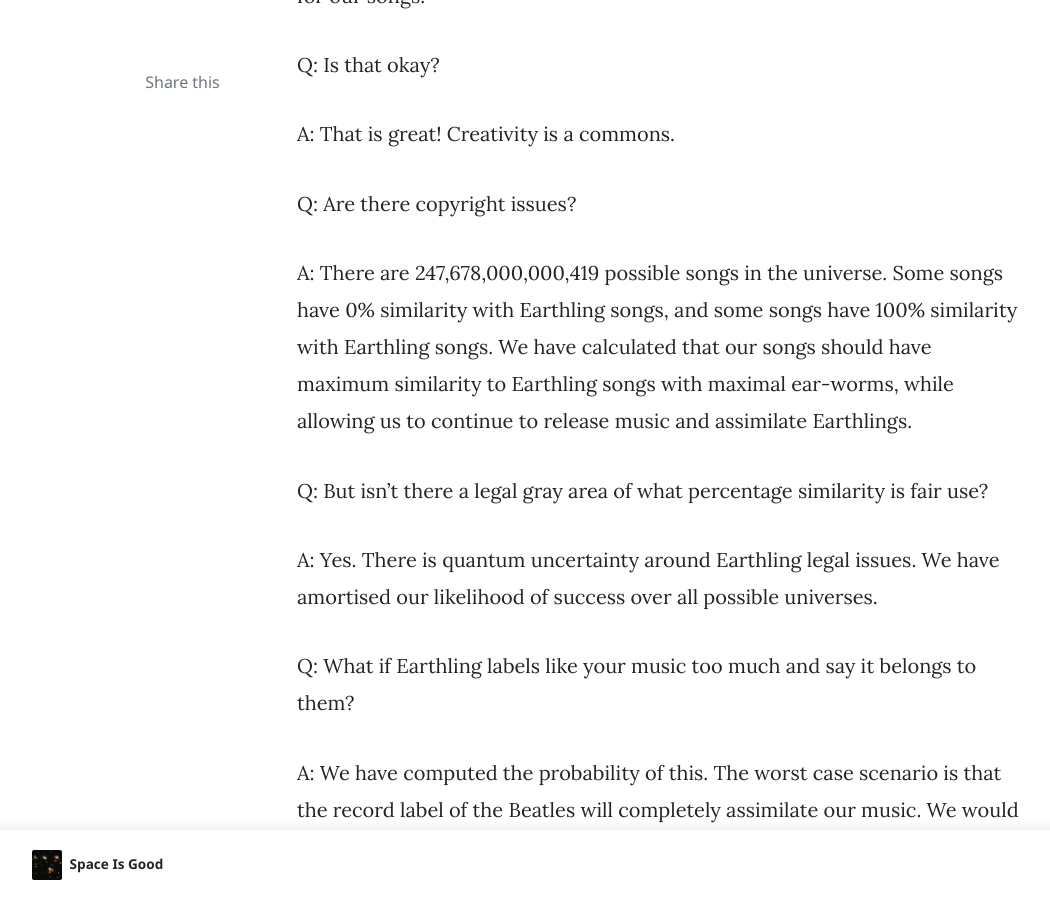
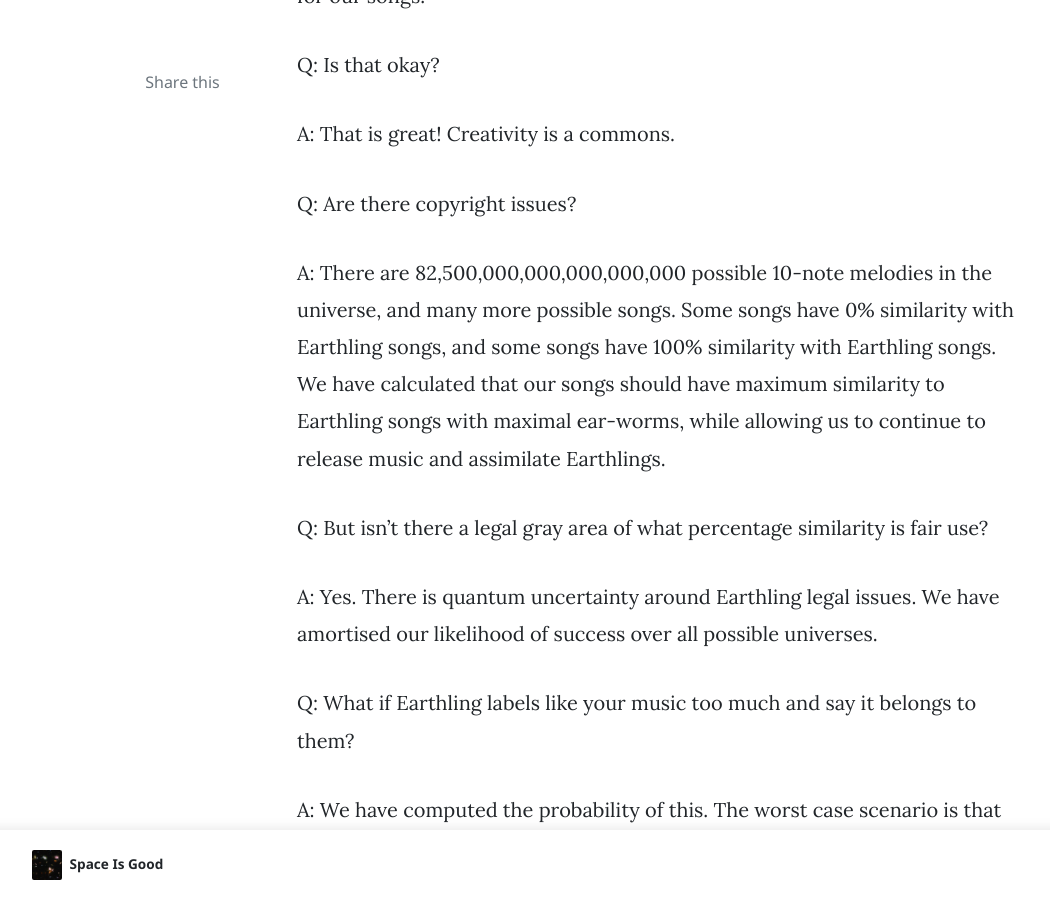
Before and after one commit to earthlingmusic/earthlingmusic.github.io, a Jekyll site: the page built from docs/_posts/2022-07-05-cloud-kinski-the-best-space-alien-band-on-planet-earth.md, in a window 1280 px wide and 900 px high, scrolled down 3033 px. Shown: the whole window, without its empty margins (73-1123 px from the left). Built offline with Jekyll 4.4.1, drawn with Linux system fonts in a browser that asks for light colours; nearby versions of some CDN libraries; comment, search, counter and statistics services are not loaded.

Commit message:
More text

```diff
--- a/docs/_posts/2022-07-05-cloud-kinski-the-best-space-alien-band-on-planet-earth.md
+++ b/docs/_posts/2022-07-05-cloud-kinski-the-best-space-alien-band-on-planet-earth.md
@@ -72,7 +72,7 @@
 
 Q: Are there copyright issues?
 
-A: There are 247,678,000,000,419 possible songs in the universe. Some songs have 0% similarity with Earthling songs, and some songs have 100% similarity with Earthling songs. We have calculated that our songs should have maximum similarity to Earthling songs with maximal ear-worms, while allowing us to continue to release music and assimilate Earthlings.
+A: There are 82,500,000,000,000,000,000 possible 10-note melodies in the universe, and many more possible songs. Some songs have 0% similarity with Earthling songs, and some songs have 100% similarity with Earthling songs. We have calculated that our songs should have maximum similarity to Earthling songs with maximal ear-worms, while allowing us to continue to release music and assimilate Earthlings.
 
 Q: But isn’t there a legal gray area of what percentage similarity is fair use?
 
```
